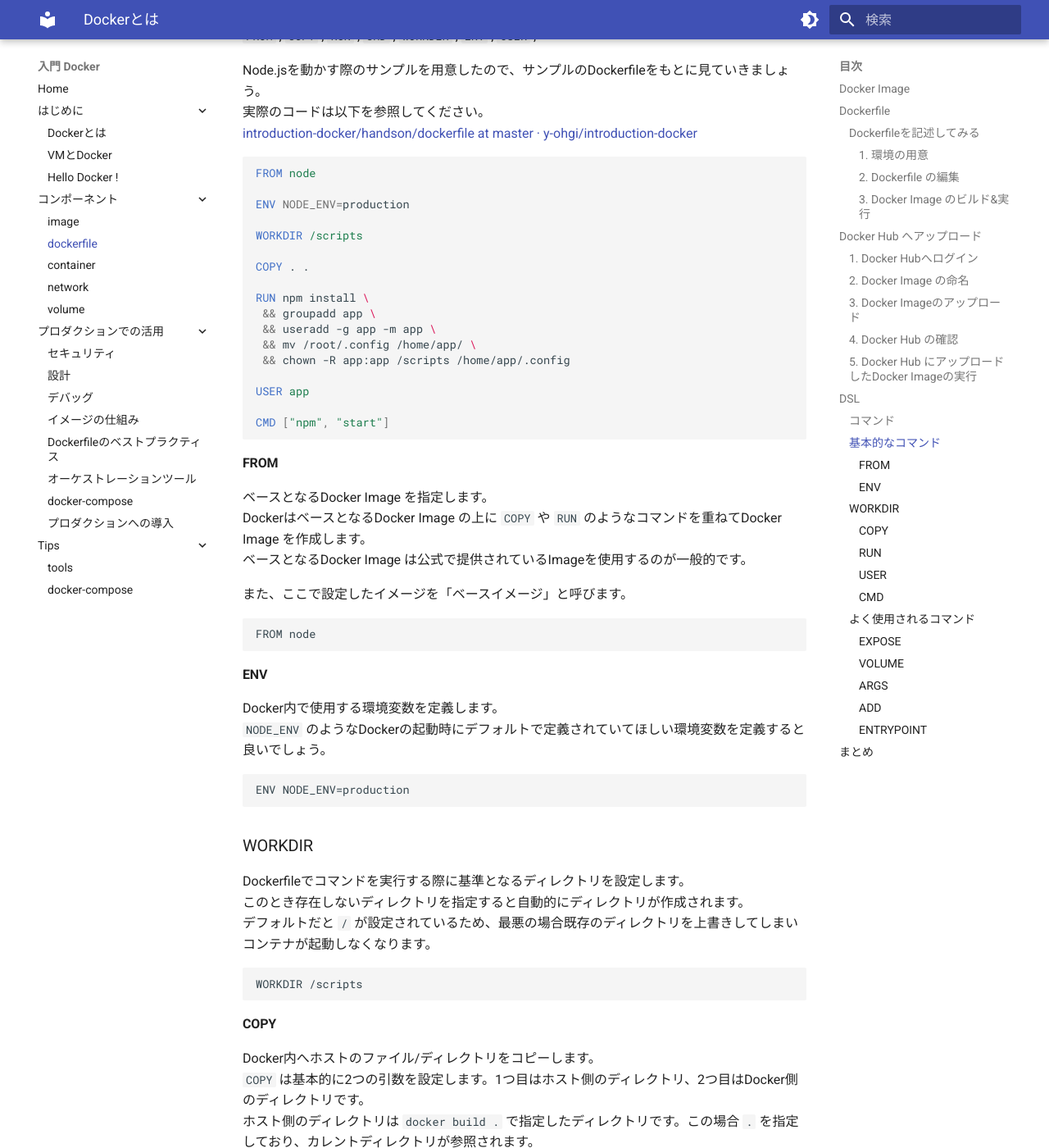
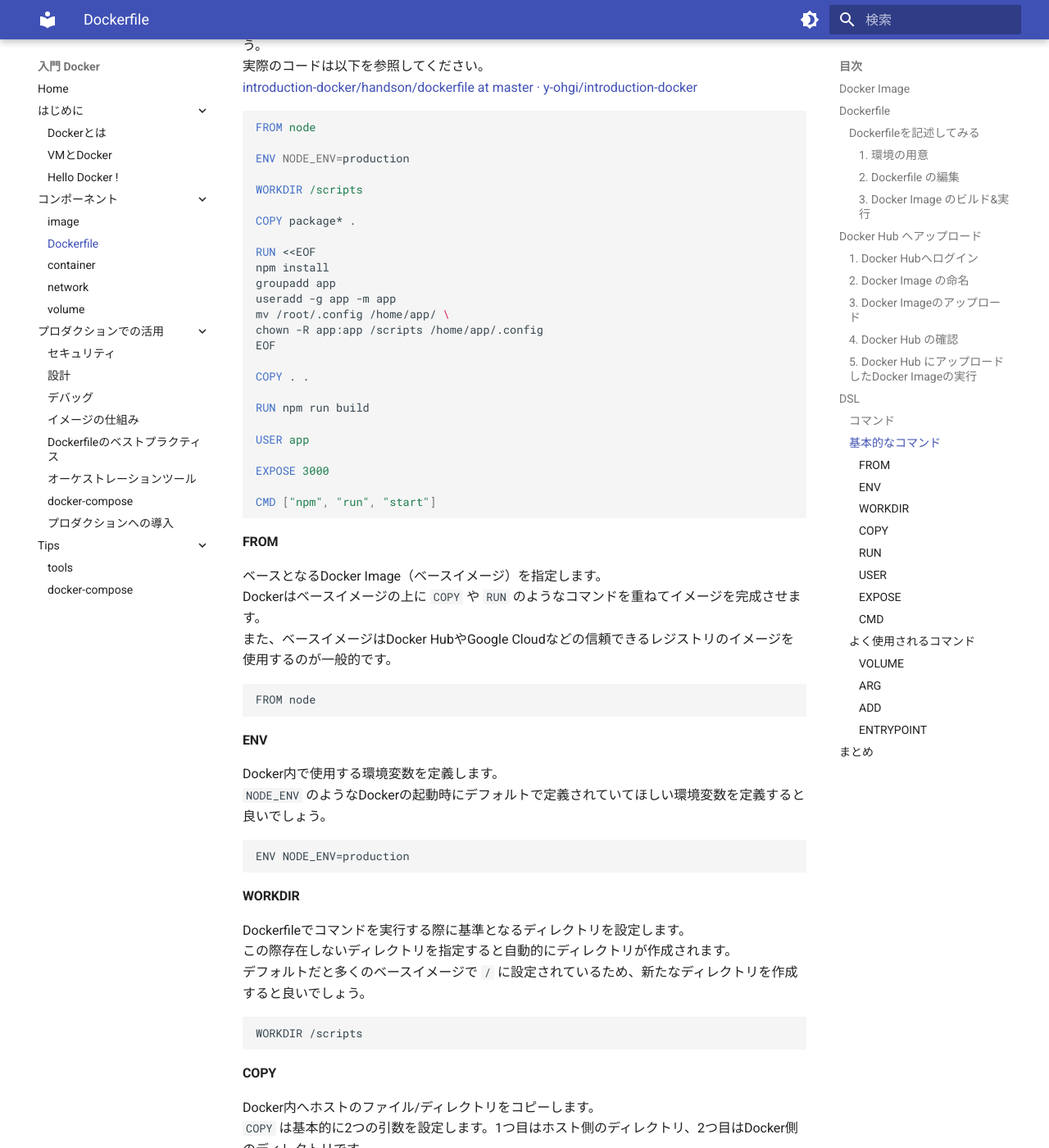
Before and after one commit to y-ohgi/introduction-docker, an MkDocs documentation site: the page built from docs/2_component/dockerfile.md, in a window 1280 px wide and 1400 px high, scrolled down 5433 px. Shown: the whole window at 82% size. Built offline with MkDocs 1.6.1 and Material for MkDocs 9.7.7, drawn with Linux system fonts in a browser that asks for light colours; some of the changed text lies outside the part shown.

Commit message:
fix: dockerfile.md

````diff
--- a/docs/2_component/dockerfile.md
+++ b/docs/2_component/dockerfile.md
@@ -1,8 +1,7 @@
 ---
-title: Dockerとは
-description: Dockerを何故使うのか、VMとの違い、どんな技術でできているのかについて紹介します。
+title: Dockerfile
+description: Dockerfileの書き方やDSLを紹介します。
 ---
-
 
 ![dockerfile](imgs/dockerfile.png)
 
@@ -189,7 +188,7 @@
 ### 基本的なコマンド
 個人的に、Dockerfileを本番のワークロードで使用する場合以下の8つのコマンドを覚えるだけで十分だと考えています。
 
-`FROM` , `COPY` , `RUN` , `CMD` , `WORKDIR` , `ENV` , `USER` ,
+`FROM` , `COPY` , `RUN` , `CMD` , `WORKDIR` , `ENV` , `USER` , `EXPOSE`
 
 Node.jsを動かす際のサンプルを用意したので、サンプルのDockerfileをもとに見ていきましょう。
 実際のコードは以下を参照してください。
@@ -203,25 +202,31 @@
 
 WORKDIR /scripts
 
+COPY package* .
+
+RUN <<EOF
+npm install
+groupadd app
+useradd -g app -m app
+mv /root/.config /home/app/ \
+chown -R app:app /scripts /home/app/.config
+EOF
+
 COPY . .
 
-RUN npm install \
- && groupadd app \
- && useradd -g app -m app \
- && mv /root/.config /home/app/ \
- && chown -R app:app /scripts /home/app/.config
+RUN npm run build
 
 USER app
 
-CMD ["npm", "start"]
+EXPOSE 3000
+
+CMD ["npm", "run", "start"]
 ```
 
 #### FROM
-ベースとなるDocker Image を指定します。
-DockerはベースとなるDocker Image の上に `COPY` や `RUN` のようなコマンドを重ねてDocker Image を作成します。
-ベースとなるDocker Image は公式で提供されているImageを使用するのが一般的です。
-
-また、ここで設定したイメージを「ベースイメージ」と呼びます。
+ベースとなるDocker Image（ベースイメージ）を指定します。
+Dockerはベースイメージの上に `COPY` や `RUN` のようなコマンドを重ねてイメージを完成させます。
+また、ベースイメージはDocker HubやGoogle Cloudなどの信頼できるレジストリのイメージを使用するのが一般的です。
 
 ```
 FROM node
@@ -235,10 +240,10 @@
 ENV NODE_ENV=production
 ```
 
-### WORKDIR
+#### WORKDIR
 Dockerfileでコマンドを実行する際に基準となるディレクトリを設定します。
-このとき存在しないディレクトリを指定すると自動的にディレクトリが作成されます。
-デフォルトだと `/` が設定されているため、最悪の場合既存のディレクトリを上書きしてしまいコンテナが起動しなくなります。
+この際存在しないディレクトリを指定すると自動的にディレクトリが作成されます。
+デフォルトだと多くのベースイメージで `/` に設定されているため、新たなディレクトリを作成すると良いでしょう。
 
 ```
 WORKDIR /scripts
@@ -248,7 +253,7 @@
 Docker内へホストのファイル/ディレクトリをコピーします。
 `COPY` は基本的に2つの引数を設定します。1つ目はホスト側のディレクトリ、2つ目はDocker側のディレクトリです。
 ホスト側のディレクトリは `docker build .` で指定したディレクトリです。この場合 `.` を指定しており、カレントディレクトリが参照されます。
-Docker側は `WORKDIR` で定義されたディレクトリを参照します。
+Docker側はデフォルトのパス、もしくは `WORKDIR` で定義されたディレクトリを参照します。
 
 ```
 COPY . .
@@ -256,27 +261,31 @@
 
 #### RUN
 Docker内でコマンドを実行します。
-ここでコンテナへ依存するライブラリやパッケージのインストールやユーザーの設定などの処理を実行します。
+ここでコンテナへ依存するライブラリ・パッケージのインストール・ユーザーの作成設定などの任意のコマンドを実行します。
 
 ```
-RUN npm install \
-  && groupadd app \
-  && useradd -g app app \
-  && chown -R app:app /scripts
+RUN npm install
 ```
 
 #### USER
-作成したDocker Image を起動時にログインするユーザーを指定します。
+イメージを起動時に使用するユーザーを指定します。
 デフォルトは `root` が設定されているため、セキュリティリスクを回避するために別のユーザーを指定するのが良いでしょう。
 
 ```
 USER app
 ```
 
+#### EXPOSE
+コンテナ起動時に公開するポートを記述します。
+`EXPOSE` を記載することで他の人から「このDockerはどのポートを使用するのか」がわかりやすくなるため、記述すると丁寧す。
+```
+EXPOSE 3000
+```
+
 #### CMD
 Docker起動時にデフォルトで実行されるコマンドを定義します。
 Dockerはここで設定したコマンドがフォアグラウンドで実行されている間が生存期間になります。
-そのため、プロセスの処理が走っている間はフォアグラウンドで実行するように記述します(バックグラウンドで起動するとDockerが終了してしまう)。
+そのため、プロセスの処理が走っている間はフォアグラウンドで実行するように記述します(バックグラウンドで起動するとDockerが終了してしまいます)。
 
 ```
 CMD ["npm", "run", "start"]
@@ -286,41 +295,29 @@
 プロダクションで使用することは少ないと思いますが、その他の頻出するコマンドを紹介します。
 覚えておくと他の人のDockerfileを読む際に役立つでしょう。
 
-#### EXPOSE
-コンテナ起動時に公開することを想定されているポートを記述します。
-`EXPOSE` を記載することで他の人から「このDockerはどのポートを使用するのか」がわかりやすくなるため、記述すると丁寧でしょう。
-```
-EXPOSE 3000
-```
-
-コンテナ起動時に `EXPOSE` で指定されたポートをホスト側へ公開するには `-P` オプションを使用する必要があります。
-```
-$ docker run -P nginx
-```
-
 #### VOLUME
 Data Volumeを作成するためのコマンドです。Volumeについては後の章で説明します。
-永続的なデータや共有するためのデータ、更新頻度の激しいファイルを扱うために使用されます。
+永続的なデータ・共有するためのデータ・更新頻度の激しいファイルを扱うために使用されます。
 基本的に永続的なデータはDockerで管理することは推奨されないため、基本的にログのような更新頻度の激しいファイルで使用すると良いでしょう。
 
 ```
 VOLUME ["/app/log"]
 ```
 
-#### ARGS
+#### ARG
 Dockerfileのビルド時に変数を使用するためのコマンドです。
-ビルドの前提条件/必要情報が増えると複雑化につながるため、基本的に使用しない方が良いです。
+例えば `NODE_ENV` を基本productionで、ローカル開発にdevelopmentにしたい場合の例です。
 
 ```
-ARGS ${node_env:-production}
-ENV node_env
+ARG ${NODE_END:-production}
+ENV NODE_END=${CONT_IMG_VER}
 ```
 ```
-$ docker build --build-arg node_env=development .
+$ docker buildx build --build-arg NODE_ENV=development .
 ```
 
 #### ADD
-`COPY` コマンドを拡張したコマンドです。
+`COPY` コマンドを拡張したコマンドで、基本的に非推奨です。
 主に以下の3つの機能を持ちます。
 
 1. `COPY` と同じく指定したパスをコンテナ内へコピー
@@ -359,6 +356,6 @@
     コマンドのラップをするDocker Image の場合は `ENTRYPOINT` のほうが好ましいですが、一般的なWebアプリケーションの場合は `CMD` を使用する方がユーザーにとって使いやすいDocker Image になります。
 
 ## まとめ
-- Dockerfileを記述してDocker Image を作成する
-- Docker Image はDockerレジストリへアップロードすることで容易に保管/配布ができる
-- Dockerfileは基本的に7個のコマンドの組み合わせで作成できる
+- Dockerfileを元にイメージを生成する。
+- イメージははDockerレジストリへアップロードすることで容易に保管/配布ができる
+- Dockerfileは基本的に8個のコマンドの組み合わせで作成できる
--- a/mkdocs.yml
+++ b/mkdocs.yml
@@ -58,7 +58,7 @@
     - Hello Docker !: 1_introduction/hello-docker.md
   - コンポーネント:
     - image: 2_component/image.md
-    - dockerfile: 2_component/dockerfile.md
+    - Dockerfile: 2_component/dockerfile.md
     - container: 2_component/container.md
     - network: 2_component/network.md
     - volume: 2_component/volume.md
````
